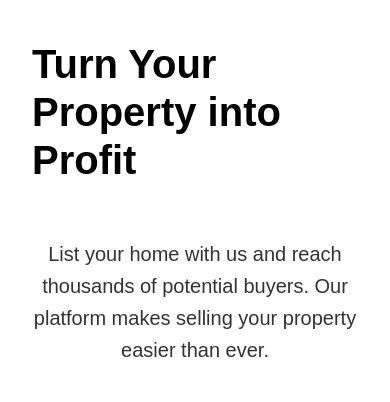
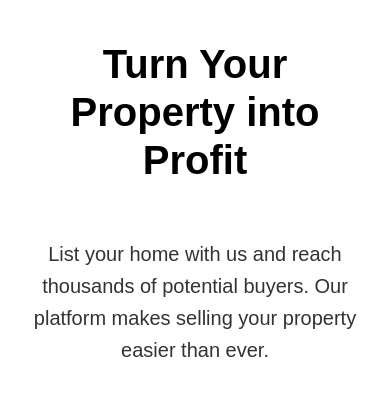
Before and after one commit to luceeganasi/real-property-unit-navigator, a PHP site: page /pages/sell.php in a window 390 px wide. Shown: the part 319-721 px from the top of the page. Run offline with PHP 8.4, Linux system fonts and the light colour scheme.

Commit message:
wala lang

```diff
--- a/src/assets/css/style.css
+++ b/src/assets/css/style.css
@@ -1059,7 +1059,7 @@ h1 {
     font-weight: bold;
     color: #000000;
     line-height: 1.2;
-    justify-items: left;
+    justify-items: center;
     text-align: left;
 }
 
@@ -1095,12 +1095,17 @@ h1 {
 
     .sell-text h1 {
         font-size: 2.5rem;
+        text-align: center;
     }
 }
 
 @media (max-width: 768px) {
     .sell-content {
         flex-direction: column;
+    }
+
+    .sell-text h1 {
+        text-align: center;
     }
 
     .sell-image {
```
